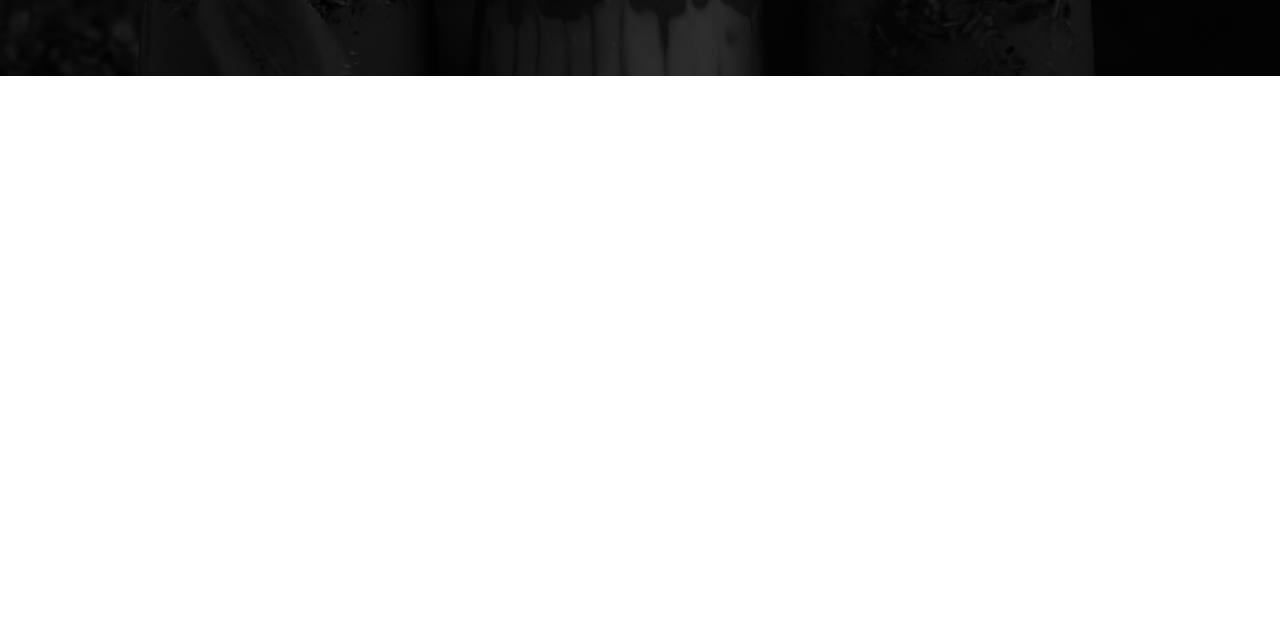
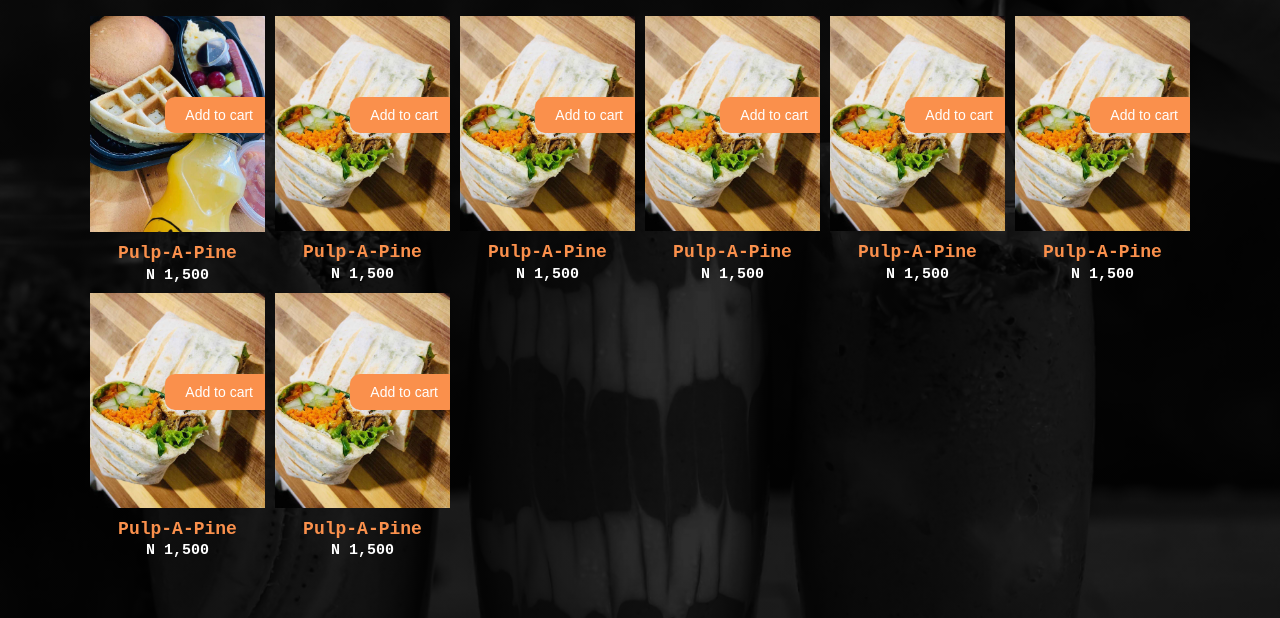
Before and after one commit to redehubng/hawk-frosh, a plain HTML site: page Frosh Cafe/index.html in a window 1280 px wide. Shown: the part 765-1383 px from the top of the page. Before the commit the page ends 841 px from the top, so only its background shows below. Drawn offline with nearby package versions, Linux system fonts and the light colour scheme.

Commit message:
added menu to index file with styling

```diff
--- a/Frosh Cafe/index.html
+++ b/Frosh Cafe/index.html
@@ -72,6 +72,88 @@
             <div class="container">
                 <div class="section-menuTitle">
                     <h2>Menu</h2>
+
+                    <div class="menu-details">
+                        <div class="meal-details">
+                            <div class="img-wrapper">
+                                <img src="./imgs/IMG_20200727_071607.jpg" alt="meals" />
+                                <button class=btn-cart type="button"> Add to cart </button>
+                             </div>
+
+                            <h4> Pulp-A-Pine</h4>
+                            <p> N 1,500</p>
+                        </div>
+
+                        <div class="meal-details">
+                            <div class="img-wrapper">
+                                <img src="./imgs/IMG_20200727_071643.jpg" alt="meals" />
+                                <button class=btn-cart type="button"> Add to cart </button>
+                            </div>
+
+                            <h4> Pulp-A-Pine</h4>
+                            <p> N 1,500</p>
+                        </div>
+
+                        <div class="meal-details">
+                            <div class="img-wrapper">
+                                <img src="./imgs/IMG_20200727_071643.jpg" alt="meals" />
+                                <button class=btn-cart type="button"> Add to cart </button>
+                            </div>
+
+                            <h4> Pulp-A-Pine</h4>
+                            <p> N 1,500</p>
+                        </div>
+
+                        <div class="meal-details">
+                            <div class="img-wrapper">
+                                <img src="./imgs/IMG_20200727_071643.jpg" alt="meals" />
+                                <button class=btn-cart type="button"> Add to cart </button>
+                            </div>
+
+                            <h4> Pulp-A-Pine</h4>
+                            <p> N 1,500</p>
+                        </div>
+
+                        <div class="meal-details">
+                            <div class="img-wrapper">
+                                <img src="./imgs/IMG_20200727_071643.jpg" alt="meals" />
+                                <button class=btn-cart type="button"> Add to cart </button>
+                            </div>
+
+                            <h4> Pulp-A-Pine</h4>
+                            <p> N 1,500</p>
+                        </div>
+
+                        <div class="meal-details">
+                            <div class="img-wrapper">
+                                <img src="./imgs/IMG_20200727_071643.jpg" alt="meals" />
+                                <button class=btn-cart type="button"> Add to cart </button>
+                            </div>
+
+                            <h4> Pulp-A-Pine</h4>
+                            <p> N 1,500</p>
+                        </div>
+
+                        <div class="meal-details">
+                            <div class="img-wrapper">
+                                <img src="./imgs/IMG_20200727_071643.jpg" alt="meals" />
+                                <button class=btn-cart type="button"> Add to cart </button>
+                            </div>
+
+                            <h4> Pulp-A-Pine</h4>
+                            <p> N 1,500</p>
+                        </div>
+
+                        <div class="meal-details">
+                            <div class="img-wrapper">
+                                <img src="./imgs/IMG_20200727_071643.jpg" alt="meals" />
+                                <button class=btn-cart type="button"> Add to cart </button>
+                            </div>
+
+                            <h4> Pulp-A-Pine</h4>
+                            <p> N 1,500</p>
+                        </div>
+                    </div>
                 </div>
             </div>
         </section>
--- a/Frosh Cafe/stylesheet/style.css
+++ b/Frosh Cafe/stylesheet/style.css
@@ -282,20 +282,54 @@ body{
 
 .menu-details{
     width: 100%;
-    margin: 0 auto;
+    display: grid;
+    grid-template-columns: 1fr 1fr;
+    grid-column-gap: 1rem;
+    grid-row-gap: 1rem;
 }
 
-.menu-detailsList{
-
-}
-
-.img-container{
+.meal-details{
     width: 100%;
 }
 
-.img-container img{
+.img-wrapper{
+    position: relative;
+    margin: 0 auto;
+    overflow: hidden;
+}
+
+.img-wrapper img{
     width: 100%;
 }
+
+.btn-cart{
+    padding: 1rem 2rem;
+    background: var(--primary-color);
+    border: none;
+    color: var(--white);
+    font-size: 1.4rem;
+    border-radius: 10px;
+    position: absolute;
+    z-index: 1;
+    top: 81px;
+    right: -8px;
+    cursor: pointer;
+}
+
+.meal-details h4{
+    font-size: var(--h4);
+    text-align: center;
+    color: var(--primary-color);
+    line-height: 1.6;
+}
+
+.meal-details p{
+    font-size: var(--text);
+    text-align: center;
+    font-weight: 600;
+    line-height: 1;
+}
+
 
 
 
@@ -306,6 +340,14 @@ body{
     .container {
         max-width: 540px;
         margin: 0 auto;
+    }
+
+    .menu-details{
+        width: 100%;
+        display: grid;
+        grid-template-columns: 1fr 1fr 1fr 1fr;
+        grid-column-gap: 1rem;
+        grid-row-gap: 1rem;
     }
 
 }
@@ -381,6 +423,14 @@ body{
         font-size: 1.8rem;
     }
 
+    .menu-details{
+        width: 100%;
+        display: grid;
+        grid-template-columns: 1fr 1fr 1fr 1fr 1fr 1fr;
+        grid-column-gap: 1rem;
+        grid-row-gap: 1rem;
+    }
+
 
 }
 
```
